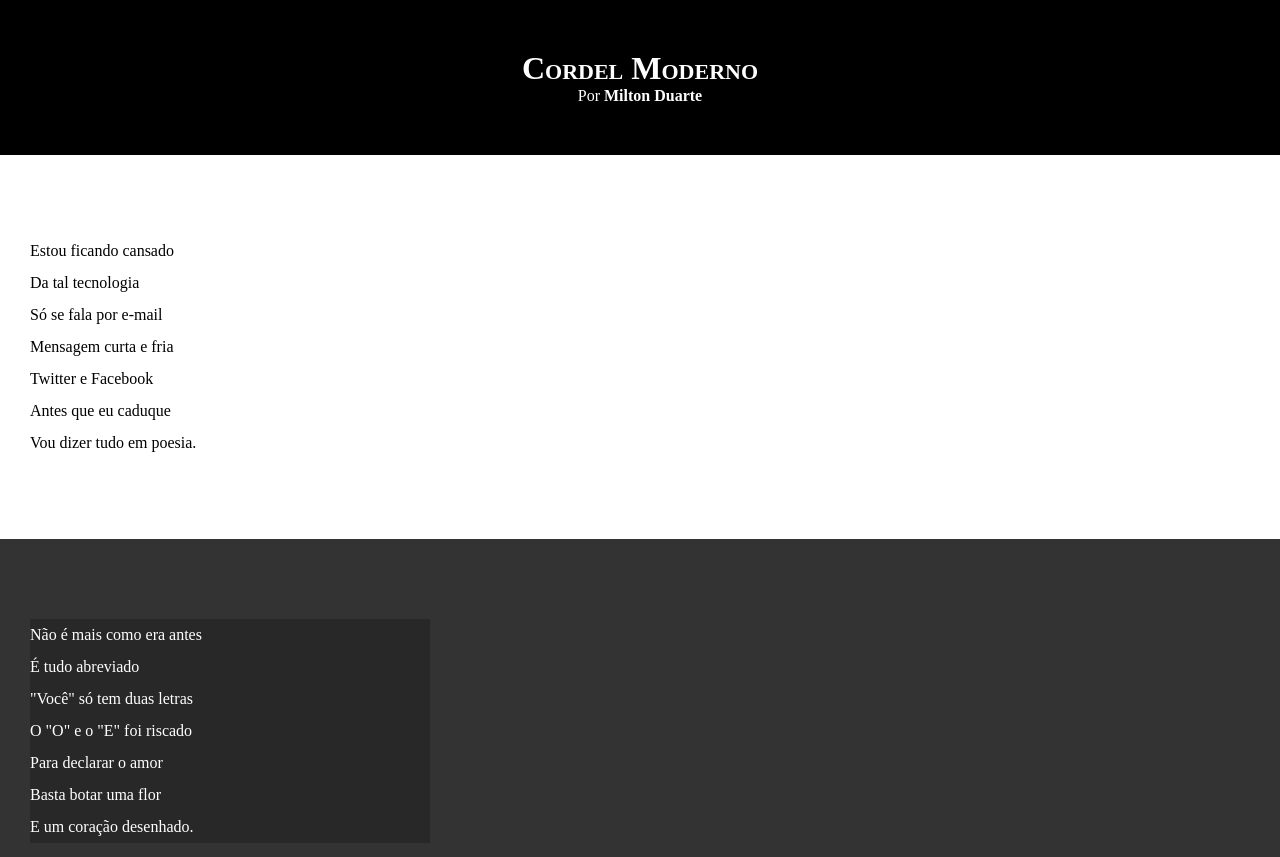
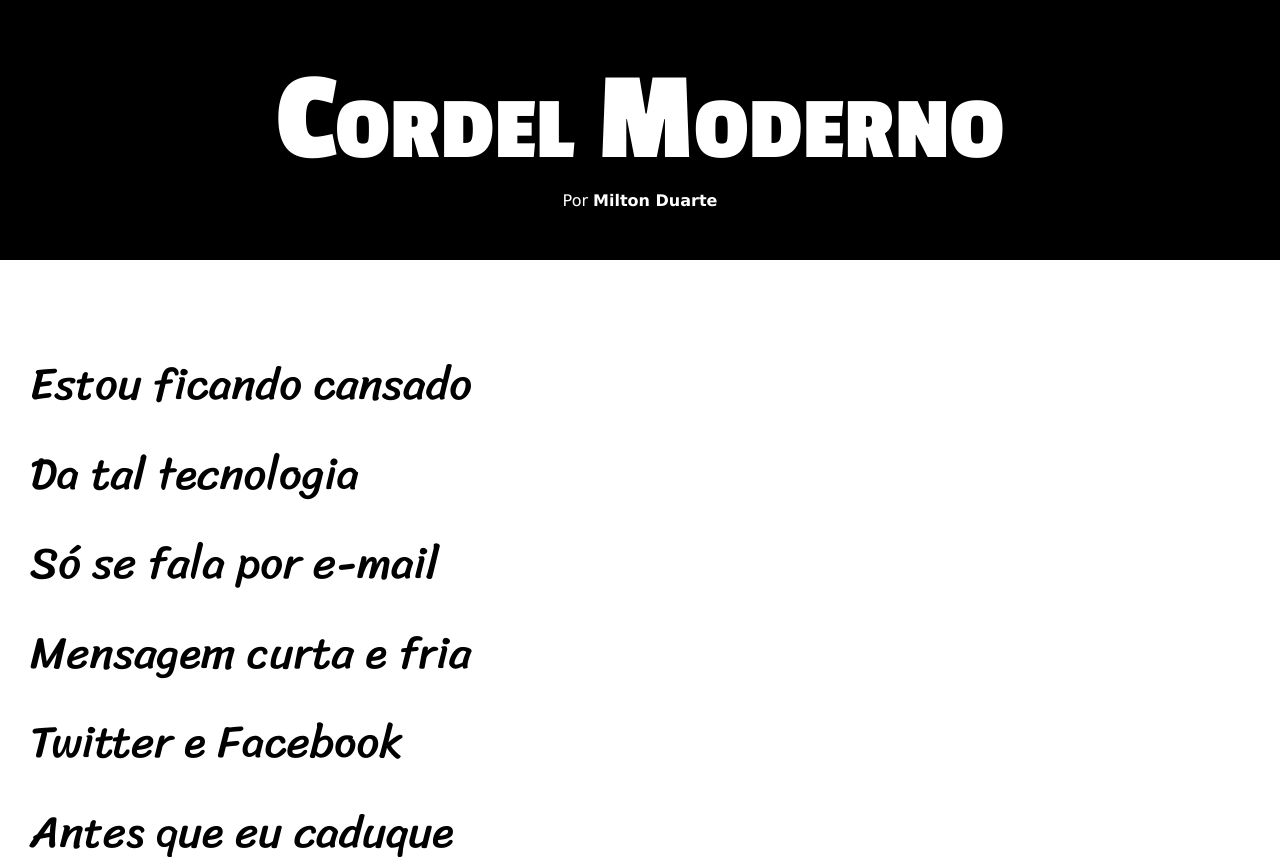
Before and after one commit to MatheuSenior/html-css, a plain HTML site: page Aulas e exercícios Curso em Video/des010/index.html in a window 1280 px wide. Shown: the top 857 px of the page. Drawn offline with Linux system fonts and the light colour scheme.

Commit message:
atualização de estilos desafio12

```diff
--- a/Aulas e exercícios Curso em Video/des010/estilo/style.css
+++ b/Aulas e exercícios Curso em Video/des010/estilo/style.css
@@ -1,13 +1,24 @@
 @charset "UTF-8";
+
+@import url('https://fonts.googleapis.com/css2?family=Passion+One:wght@400;700;900&display=swap');
+
+@import url('https://fonts.googleapis.com/css2?family=Passion+One:wght@400;700;900&family=Sriracha&display=swap');
 
 * {
     margin: 0;
     padding: 0;
 }
 
+:root {
+    --fonte1: Verdana, Geneva, Tahoma, sans-serif;
+    --fonte2: "Passion One", sans-serif;
+    --fonte3: "Sriracha", cursive;
+}
+
 html, body {
     min-height: 100vh;
     background-color: darkgray;
+    font-family: var(--fonte1);
 }
 
 header {
@@ -19,6 +30,8 @@ header {
 header > h1 {
     padding-top: 50px;
     font-variant: small-caps;
+    font-family: var(--fonte2);
+    font-size: 10vw;
 }
 
 header > p {
@@ -36,6 +49,8 @@ section {
     padding-bottom: 10vh;
     padding-left: 30px;
     line-height: 2em;
+    font-family: var(--fonte3);
+    font-size: 3.5vw;
 }
 
 a:hover {
@@ -53,7 +68,8 @@ a:hover {
 }
 
 .imagem > p {
-    width: 400px;
+    display: inline-block;
+    padding: 5px;
     background-color: rgba(0, 0, 0, 0.219);
 }
 
```
